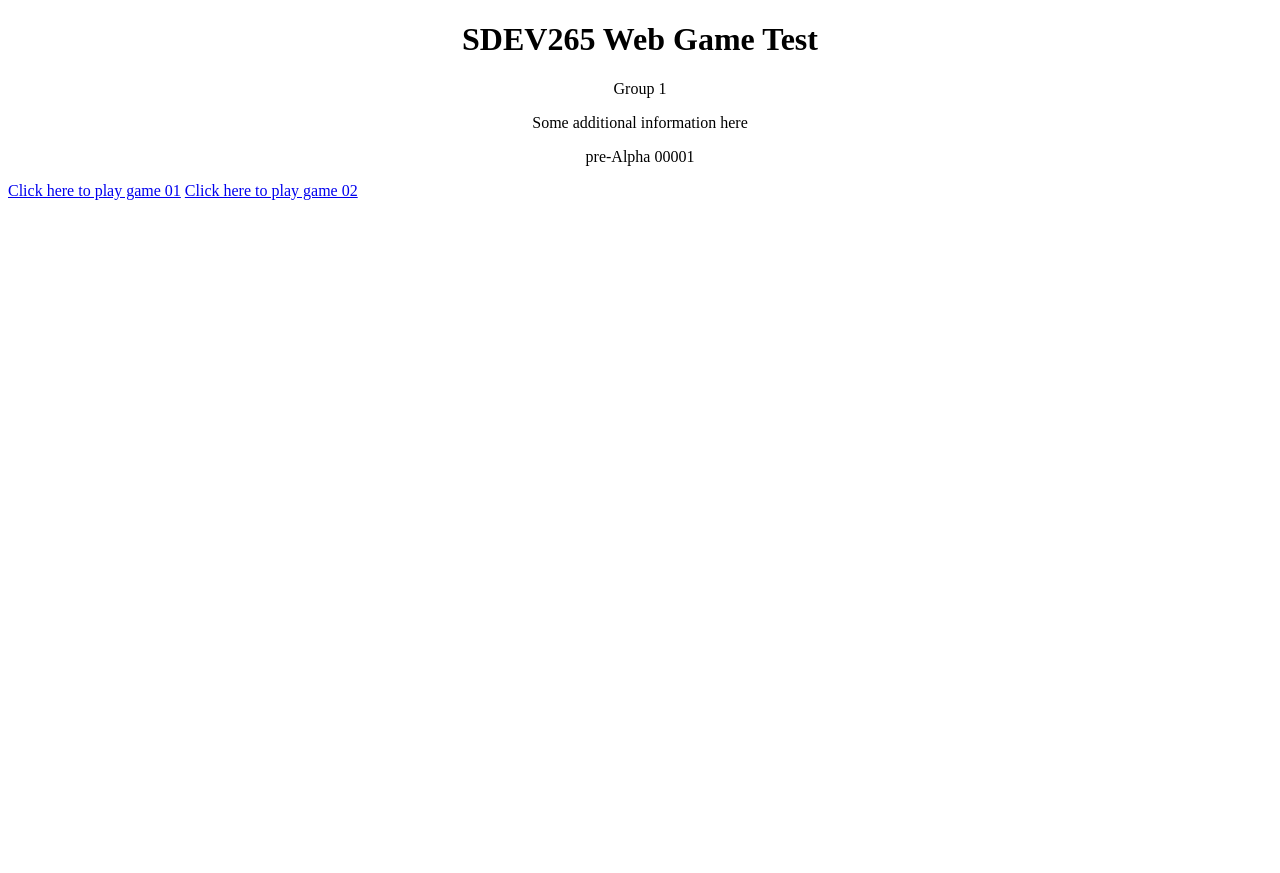
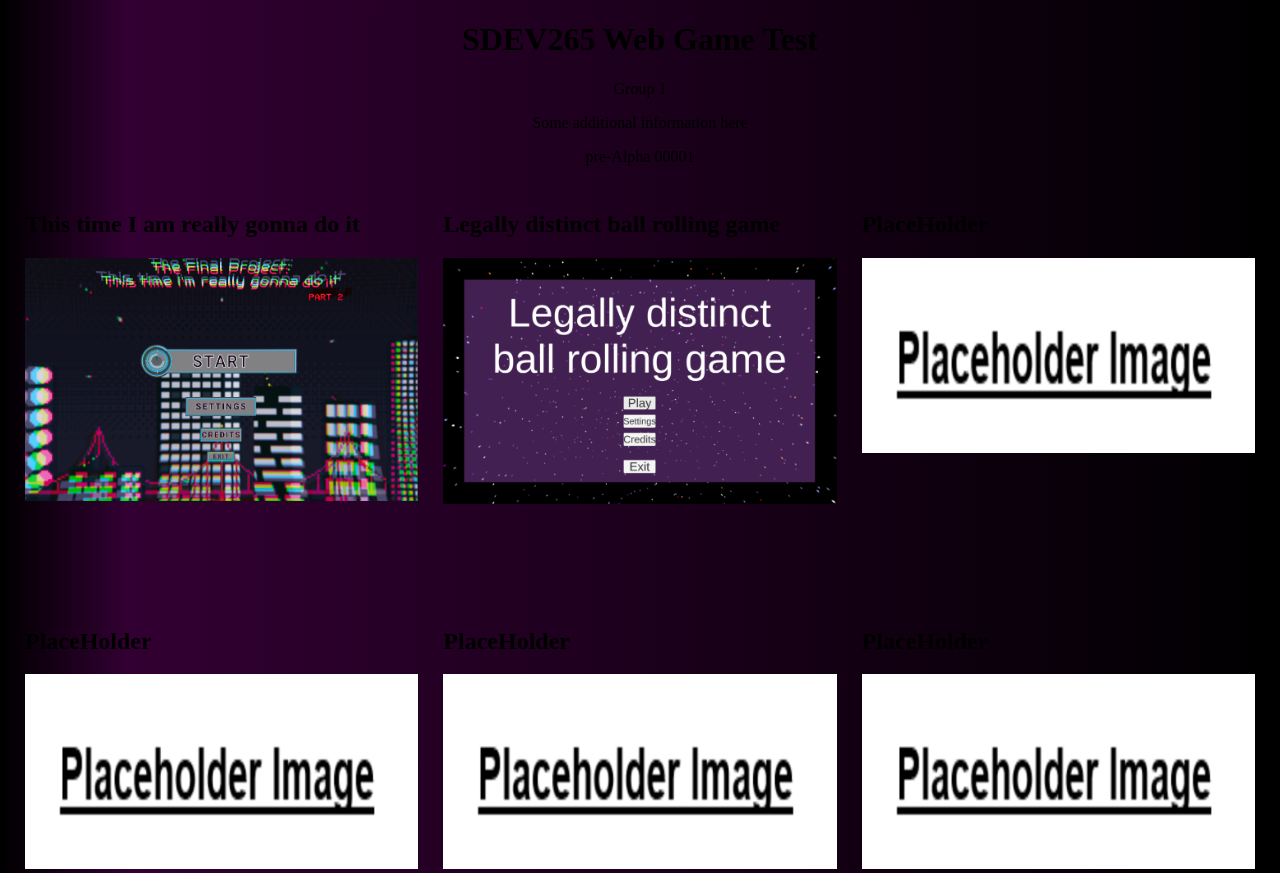
Before and after one commit to sclark220/SDEV265FinalTest, a plain HTML site: page index.html in a window 1280 px wide. Before the commit the page ends 800 px from the top, so only its background shows below. Drawn offline with Linux system fonts and the light colour scheme.

Commit message:
Add files via upload

```diff
--- a/index.html
+++ b/index.html
@@ -1,17 +1,49 @@
 <!DOCTYPE html>
 <html lang="en">
+    <head>
+        <meta charset="utf-8">
+        <link rel="stylesheet" href="stylesheet.css">
+        <title>Game Catalog</title>
+    </head>
 
-    <header>
-        <h1 align="center">SDEV265 Web Game Test</h1>
-        <p align="center">Group 1</p>
-        <p align="center">Some additional information here</p>
-        <p align="center">pre-Alpha 00001</p>
-      </header>
-
+    <header class="center">
+        <h1 >SDEV265 Web Game Test</h1>
+        <p >Group 1</p>
+        <p >Some additional information here</p>
+        <p >pre-Alpha 00001</p>
+    </header>
 
     <body>
-        <a href="game01/game01.html">Click here to play game 01</a>
+            <div class="grid">
+                <div>
+                    <h2>This time I am really gonna do it</h2>
+                    <a href="game01/game01.html"><img src="thumbnails/game01Thumb.png"></a>
+                </div>
 
-        <a href="game02/game02.html">Click here to play game 02</a>
+                <div>
+                    <h2>Legally distinct ball rolling game</h2>
+                    <a href="game02/game02.html"><img src="thumbnails/game02Thumb.png"></a>
+                </div>
+
+                <div>
+                    <h2>PlaceHolder</h2>
+                    <a href="placeholder.html"><img src="thumbnails/placeholder.png"></a>
+                </div>
+
+                <div>
+                    <h2>PlaceHolder</h2>
+                    <a href="placeholder.html"><img src="thumbnails/placeholder.png"></a>
+                </div>
+
+                <div>
+                    <h2>PlaceHolder</h2>
+                    <a href="placeholder.html"><img src="thumbnails/placeholder.png"></a>
+                </div>
+
+                <div>
+                    <h2>PlaceHolder</h2>
+                    <a href="placeholder.html"><img src="thumbnails/placeholder.png"></a>
+                </div>
+            </div>
     </body>
-</html
+</html>
--- /dev/null
+++ b/stylesheet.css
@@ -0,0 +1,29 @@
+html, body
+{
+    background: linear-gradient(to right, black, rgb(50, 0, 50) 10%, black);
+    height: 100%;
+    margin: 0;
+    background-repeat: no-repeat;
+    background-attachment: fixed;
+}
+
+.center
+{
+    text-align: center;
+    margin: 0 auto;
+    width: 50%;
+}
+
+.grid
+{
+    display: grid;
+    grid-template-columns: repeat(3, 1fr); /*Arrange images in 5 columns */
+    grid-gap: 100px 25px; /* Add spacing between images */
+    margin: 25px; /*spacing around grid*/
+}
+
+.grid img
+{
+    width: 100%; /* Ensure images fill their grid cells */
+    object-fit: cover; /* Scale images to fill the available space while maintaining aspect ratio */
+}
```
Also changed, not shown: placeholder.html (added, +18 -0 lines), thumbnails/game01Thumb.png (added), thumbnails/game02Thumb.png (added), thumbnails/placeholder.png (added).
